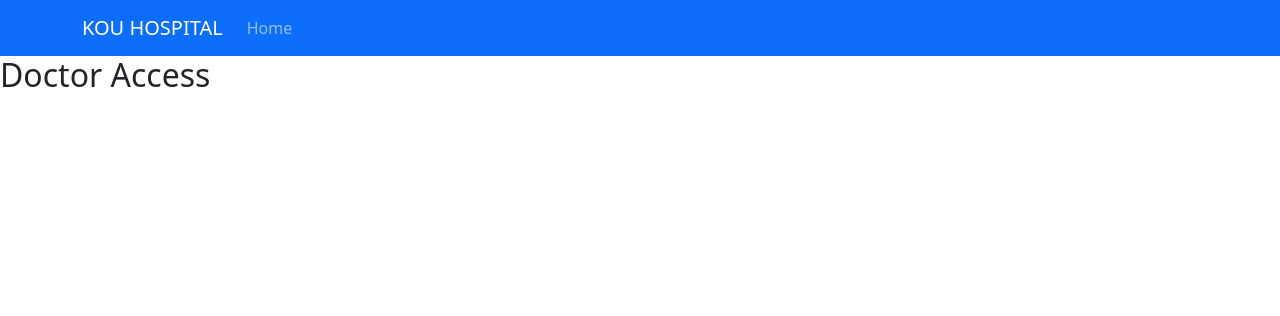
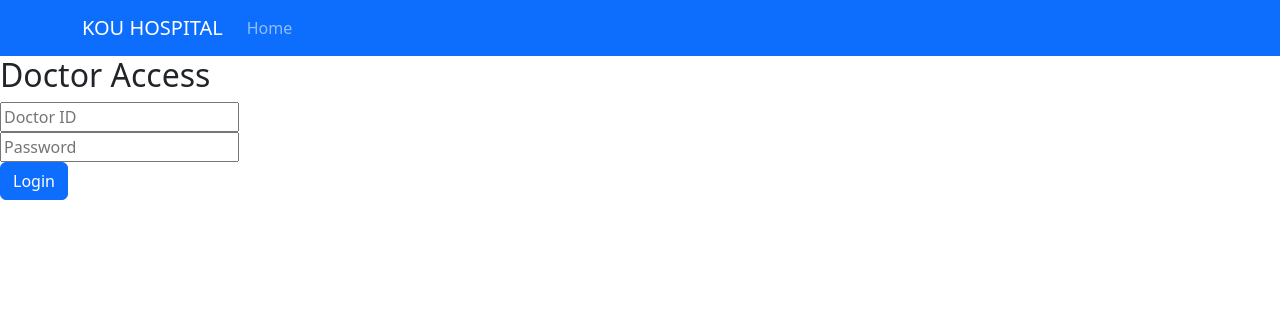
Before and after one commit to ubeydgur/hospital-web-page, a Django app: page /doctor in a window 1280 px wide. Shown: the top 316 px of the page. Run offline with Django 5.2, Linux system fonts and the light colour scheme; some libraries are stand-ins or nearby versions.

Commit message:
Add doctor login section

```diff
--- a/Hospital_Web_Page/page/templates/page/doctor.html
+++ b/Hospital_Web_Page/page/templates/page/doctor.html
@@ -8,4 +8,24 @@
 
 <h2>Doctor Access</h2>
 
+<form method="post" action="{% url 'login_doctor' %}">
+    {% csrf_token %}
+    <div class="wrap-input100 validate-input">
+        <input class="input100" type="text" name="id" placeholder="Doctor ID">
+        <span class="focus-input100"></span>
+    </div>
+
+    <div class="wrap-input100 validate-input" data-validate="Password is required">
+        <input class="input100" type="password" name="password" placeholder="Password">
+        <span class="focus-input100"></span>
+        <span class="symbol-input100">
+        <i class="fa fa-lock" aria-hidden="true"></i>
+        </span>
+    </div>
+
+    <div class="container-login100-form-btn">
+        <button type="submit" class="btn btn-primary">Login</button>
+    </div>
+</form>
+
 {% endblock %}
```
